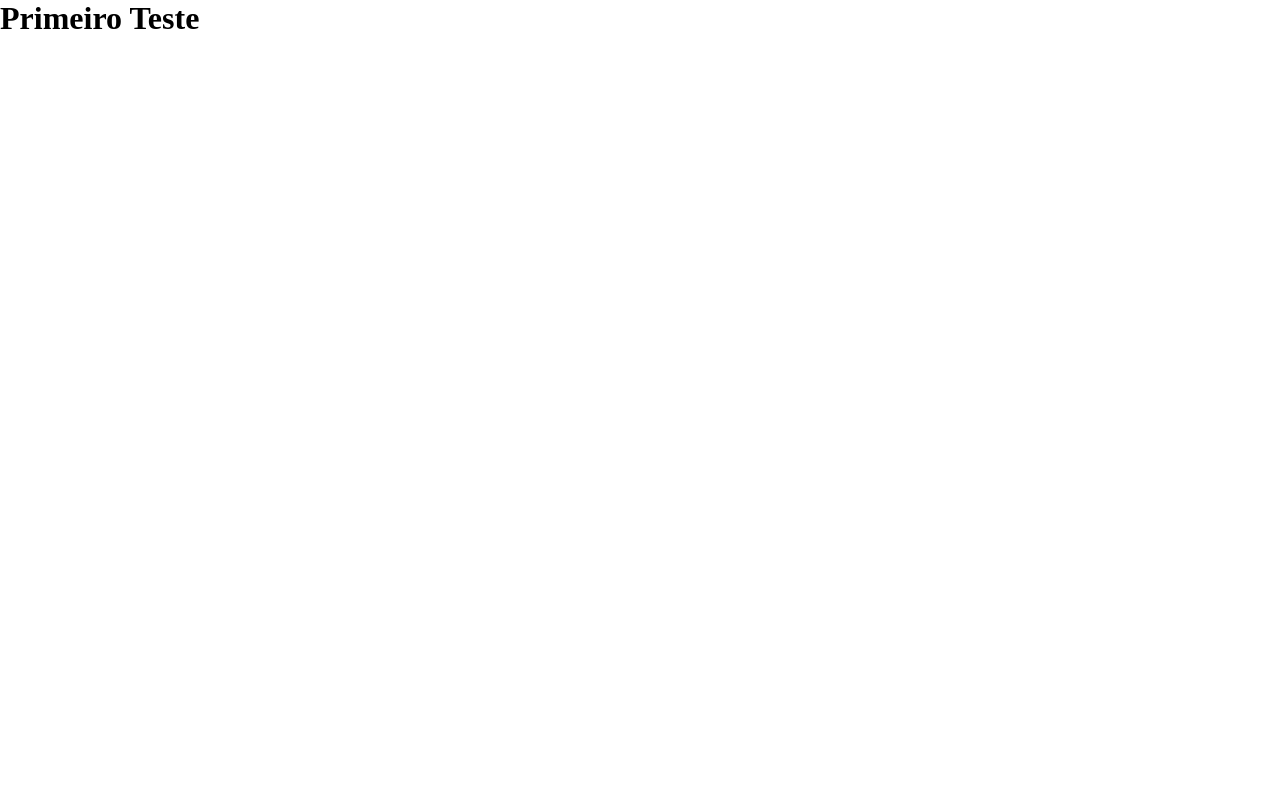
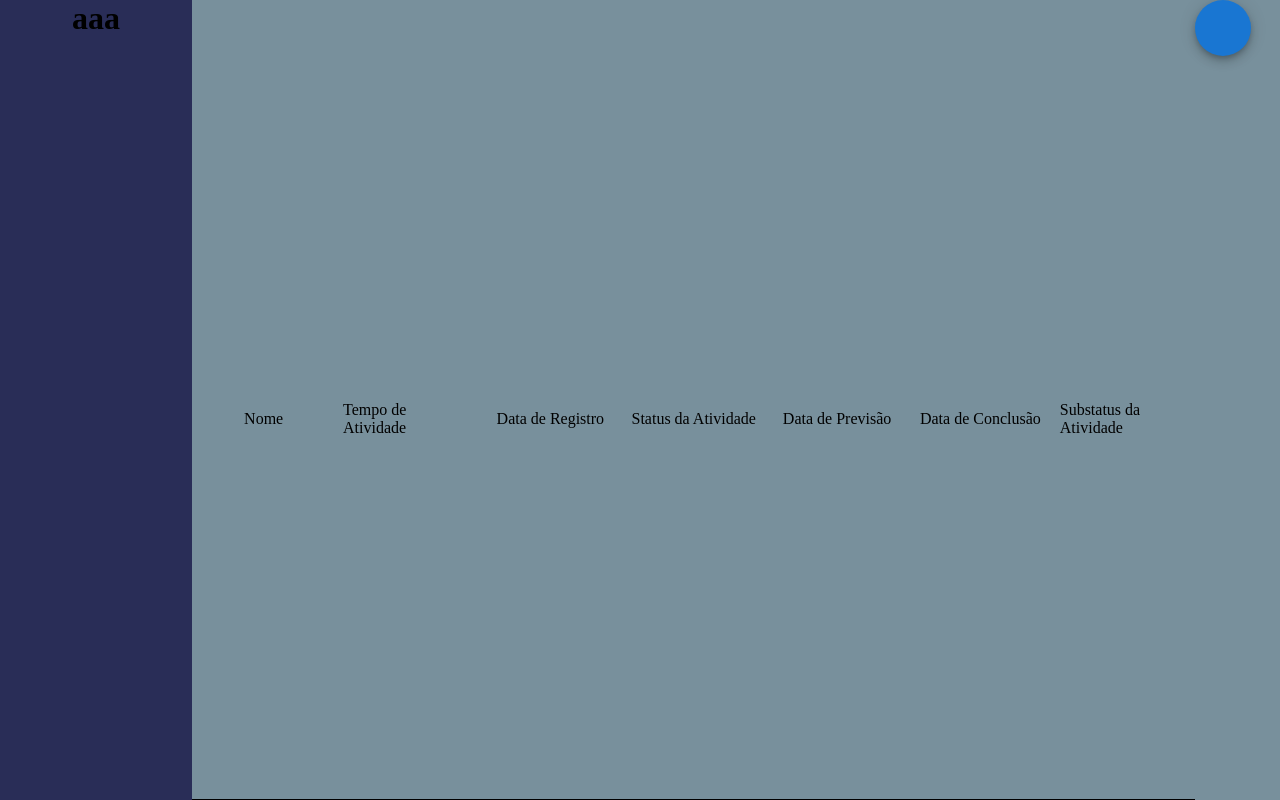
Before and after one commit to JohnSulliman/Projeto-To-Do, a Next.js app in the folder to-do/: page / in a window 1280 px wide. Built offline with nearby package versions, Linux system fonts and the light colour scheme.

Commit message:
Lobby creation and start of createjob component

```diff
--- a/to-do/package.json
+++ b/to-do/package.json
@@ -9,7 +9,10 @@
     "lint": "next lint"
   },
   "dependencies": {
-    "@material-ui/core": "^4.12.3",
+    "@emotion/react": "^11.4.1",
+    "@emotion/styled": "^11.3.0",
+    "@material-ui/icons": "^4.11.2",
+    "@mui/material": "^5.0.1",
     "next": "^11.1.2",
     "react": "^17.0.2",
     "react-dom": "^17.0.2",
--- /dev/null
+++ b/to-do/pages/CreateJob.tsx
@@ -0,0 +1,19 @@
+import { Button, Grid } from '@mui/material';
+import React from 'react';
+import styles from '../styles/createJob.module.scss';
+import { TextField } from '@mui/material';
+
+const CreateJob = () =>
+
+<Grid className={styles.window}>
+    <p>Nova Atividade</p>
+    <br></br>
+    <br></br>
+    <TextField className={styles.textField} id="outlined-basic" label="Nome da Atividade" variant="outlined" size="small" style={{width: '80%'}} />
+    <br></br>
+    <TextField className={styles.textField} id="outlined-basic" label="Tempo da Atividade" variant="outlined" size="small" style={{width: '80%'}}/>
+    <br></br>
+    <Button variant="contained">Contained</Button>
+</Grid>
+
+export default CreateJob
--- /dev/null
+++ b/to-do/pages/Lobby.tsx
@@ -0,0 +1,28 @@
+import { Button, Fab, Grid, Icon } from '@mui/material';
+import React, { useState } from "react";
+import CreateJob from './CreateJob'
+import styles from '../styles/lobby.module.scss';
+
+function clicou() {
+    alert('asiydgasiukj')
+}
+
+const Lobby = () =>
+
+<Grid className={styles.lobby}>
+    <Grid className={styles.menu}><h1>aaa</h1></Grid>
+    <Grid className={styles.app}><h1></h1>
+        <Grid className={styles.teste}>
+            <Grid className={styles.a1}>Nome</Grid>
+            <Grid className={styles.a1}>Tempo de Atividade</Grid>
+            <Grid className={styles.a1}>Data de Registro</Grid>
+            <Grid className={styles.a1}>Status da Atividade</Grid>
+            <Grid className={styles.a1}>Data de Previsão</Grid>
+            <Grid className={styles.a1}>Data de Conclusão</Grid>
+            <Grid className={styles.a1}>Substatus da Atividade</Grid>
+        </Grid>
+        <Fab onClick={clicou} className={styles.plus} color="primary" aria-label="add"></Fab>
+    </Grid>
+</Grid>
+
+export default Lobby
--- a/to-do/pages/index.tsx
+++ b/to-do/pages/index.tsx
@@ -1,8 +1,11 @@
 import type { NextPage } from 'next'
+import Lobby from './Lobby'
+import CreateJob from './CreateJob'
+import { Grid } from '@mui/material'
 
 const Home: NextPage = () => {
   return (
-    <h1>Primeiro Teste</h1>
+    <Lobby></Lobby>
   )
 }
 
--- /dev/null
+++ b/to-do/styles/lobby.module.scss
@@ -0,0 +1,43 @@
+.lobby {
+    display: flex;
+    background-color: blue;
+    height: 100vh;
+}
+
+.menu {
+    width: 15%;
+    background-color: #292D57;
+    display: flex;
+    justify-content: center;
+}
+
+.app {
+    width: 85%;
+    background-color: #78909C;
+    display: flex;
+    justify-content: flex-start;
+    flex-direction: column;
+}
+
+.teste {
+    display: flex;
+    align-items: center;
+    border-bottom: 1px solid black;
+    margin-top: 3vmax;
+}
+
+.a1 {
+    width: 10vmax;
+    margin: 0 0.6vmax;
+    display: flex;
+    justify-content: center;
+}
+
+.plus {
+    width: 40px;
+    height: 40px;
+    background-color: red;
+    border-radius: 50%;
+    margin-left: 4.5vmax;
+    display: flex;
+}
```
Also changed, not shown: to-do/styles/createJob.module.scss (added, +20 -0 lines), 1 other file (tests, documents, lock files or other folders).
